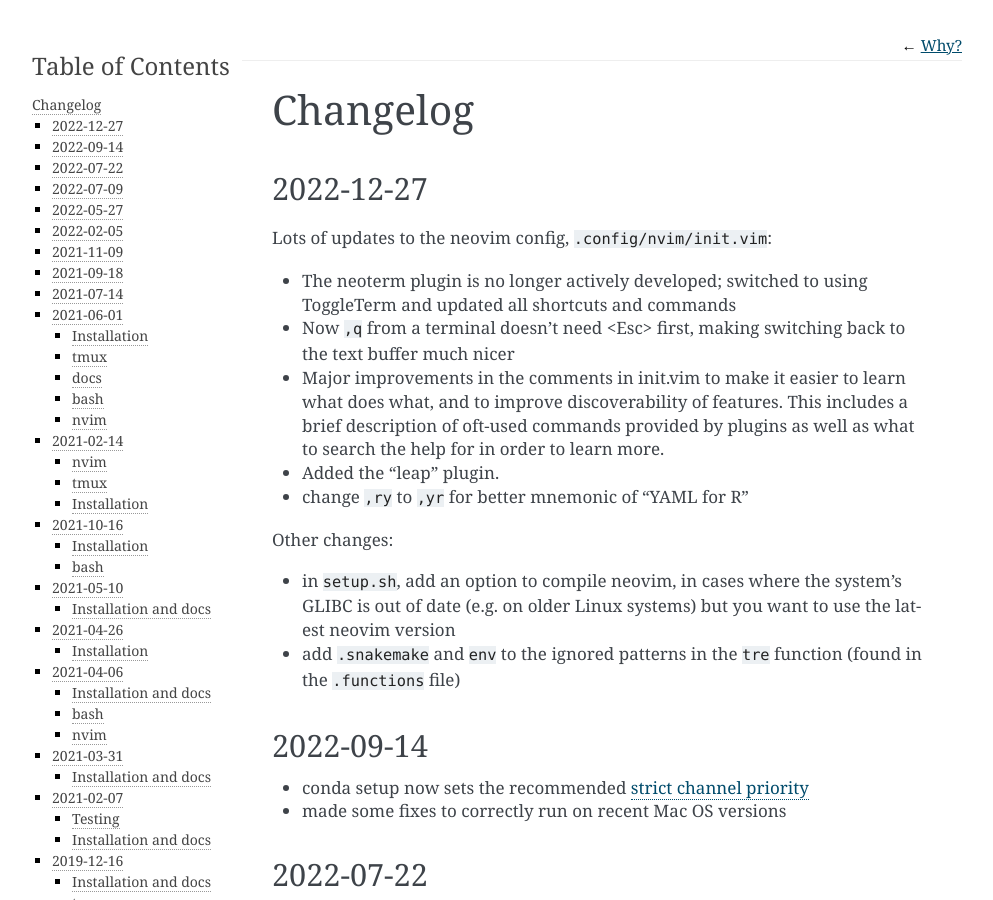
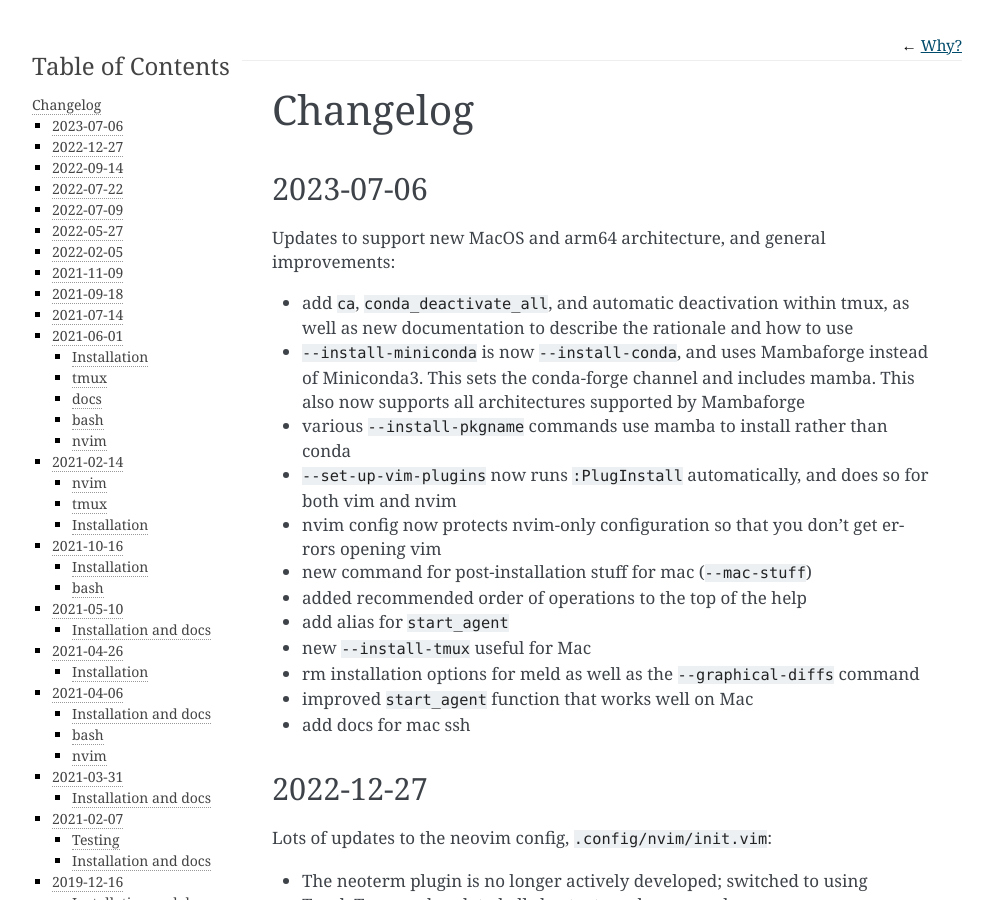
Before and after one commit to daler/dotfiles, a Sphinx documentation site: the page built from docs/changelog.rst, in a window 1280 px wide and 900 px high. Shown: the whole window, without its empty margins (148-1141 px from the left). Built offline with Sphinx 7.4.7, drawn with Linux system fonts in a browser that asks for light colours.

Commit message:
update changelog

```diff
--- a/docs/changelog.rst
+++ b/docs/changelog.rst
@@ -3,6 +3,27 @@
 
 Changelog
 =========
+
+2023-07-06
+----------
+
+Updates to support new MacOS and arm64 architecture, and general improvements:
+
+- add ``ca``, ``conda_deactivate_all``, and automatic deactivation within tmux,
+  as well as new documentation to describe the rationale and how to use
+- ``--install-miniconda`` is now ``--install-conda``, and uses Mambaforge
+  instead of Miniconda3. This sets the conda-forge channel and includes mamba.
+  This also now supports all architectures supported by Mambaforge
+- various ``--install-pkgname`` commands use mamba to install rather than conda
+- ``--set-up-vim-plugins`` now runs ``:PlugInstall`` automatically, and does so for both vim and nvim
+- nvim config now protects nvim-only configuration so that you don't get errors opening vim
+- new command for post-installation stuff for mac (``--mac-stuff``)
+- added recommended order of operations to the top of the help
+- add alias for ``start_agent``
+- new ``--install-tmux`` useful for Mac
+- rm installation options for meld as well as the ``--graphical-diffs`` command
+- improved ``start_agent`` function that works well on Mac
+- add docs for mac ssh
 
 2022-12-27
 ----------
```
